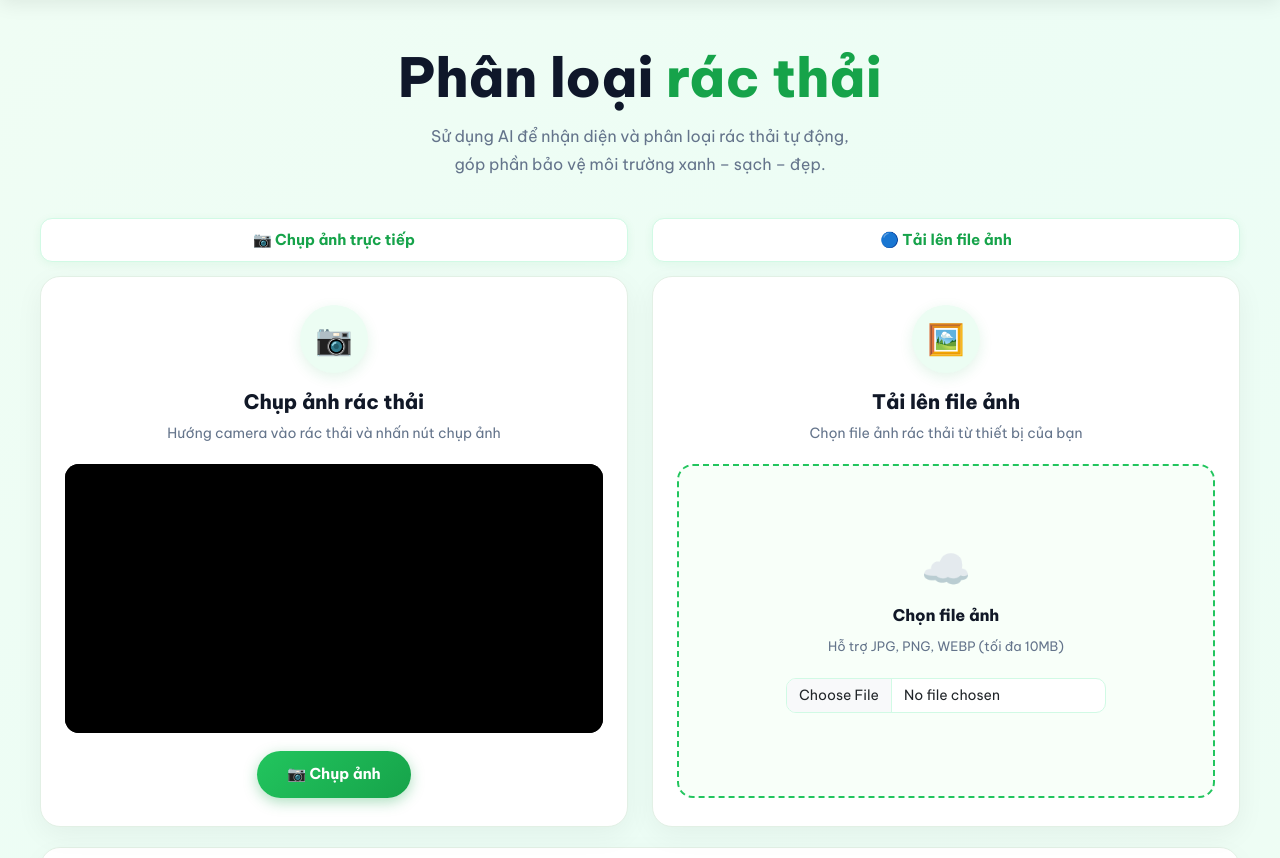
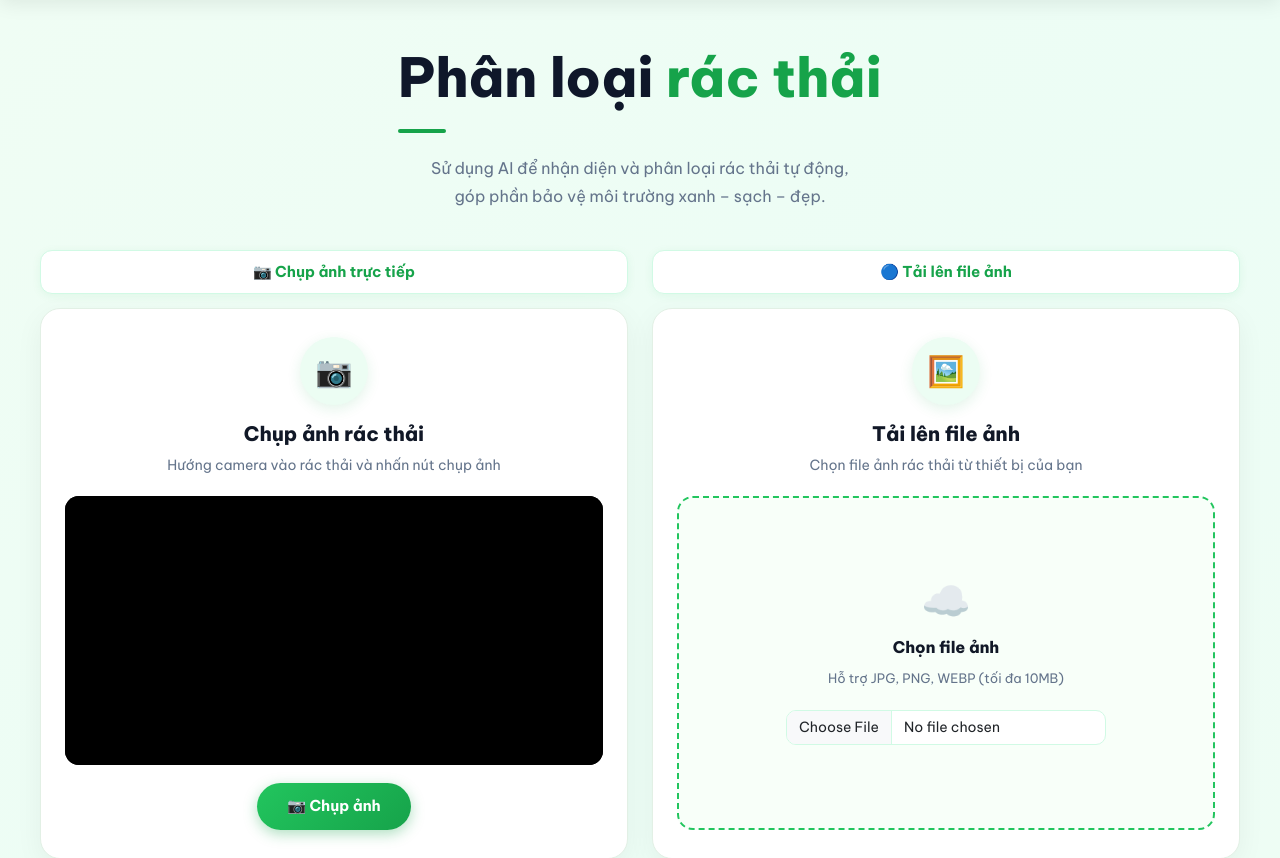
Before and after one commit to nguyentran416/Code, a Flask app: template templates/upload.html in a window 1280 px wide. Shown: the part 159-1017 px from the top of the page. Run offline with Flask 3, Linux system fonts and the light colour scheme; the template is opened without the code that fills it, so the values that code supplies are empty; some libraries are stand-ins or nearby versions.

Commit message:
layout ploai rác

```diff
--- a/templates/upload.html
+++ b/templates/upload.html
@@ -29,6 +29,19 @@
 
     .hero-title .green {
         color: #16a34a;
+    }
+
+    .hero-title-wrapper {
+        display: inline-block;
+        text-align: left;
+    }
+
+    .hero-divider {
+        width: 48px;
+        height: 4px;
+        background: #16a34a;
+        border-radius: 4px;
+        margin: 22px 0;
     }
 
     .hero-desc {
@@ -489,7 +502,10 @@
 
     <!-- ── HERO ── -->
     <div class="hero-section">
-        <h1 class="hero-title">Phân loại <span class="green">rác thải</span></h1>
+        <div class="hero-title-wrapper">
+            <h1 class="hero-title">Phân loại <span class="green">rác thải</span></h1>
+            <div class="hero-divider"></div>
+        </div>
         <p class="hero-desc">
             Sử dụng AI để nhận diện và phân loại rác thải tự động,<br>
             góp phần bảo vệ môi trường xanh – sạch – đẹp.
```
